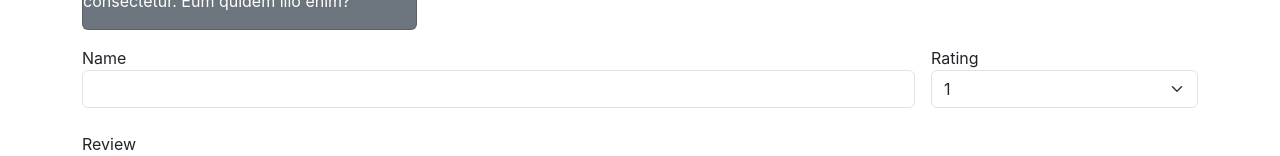
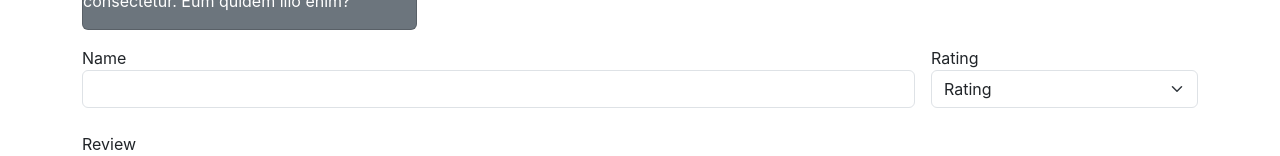
Before and after one commit to zeff96/restaurants_ratings, a React (Create React App) app in the folder client/: page /restaurants/1 in a window 1280 px wide. Shown: the part 164-320 px from the top of the page. Built offline with nearby package versions, Linux system fonts and the light colour scheme; no server answers.

Commit message:
Add default value for rating option

```diff
--- a/client/src/components/AddRatings.jsx
+++ b/client/src/components/AddRatings.jsx
@@ -12,7 +12,10 @@ const AddRatings = () => {
       <div className='col-md-3'>
         <label htmlFor='rating' className='form-label d-block'>
           Rating
-          <select name='rating' className='form-select'>
+          <select name='rating' className='form-select' defaultValue='rating'>
+            <option disabled value='rating'>
+              Rating
+            </option>
             <option value='1'>1</option>
             <option value='2'>2</option>
             <option value='3'>3</option>
```
